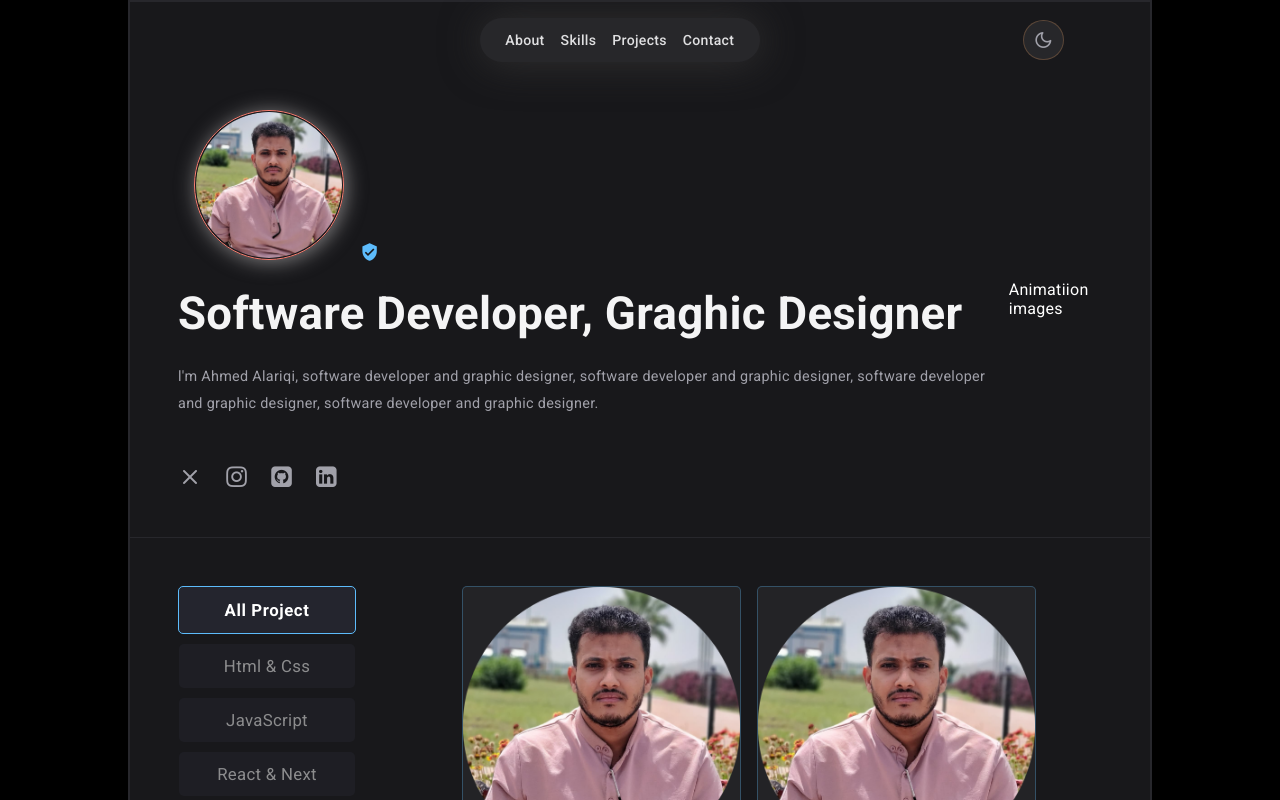
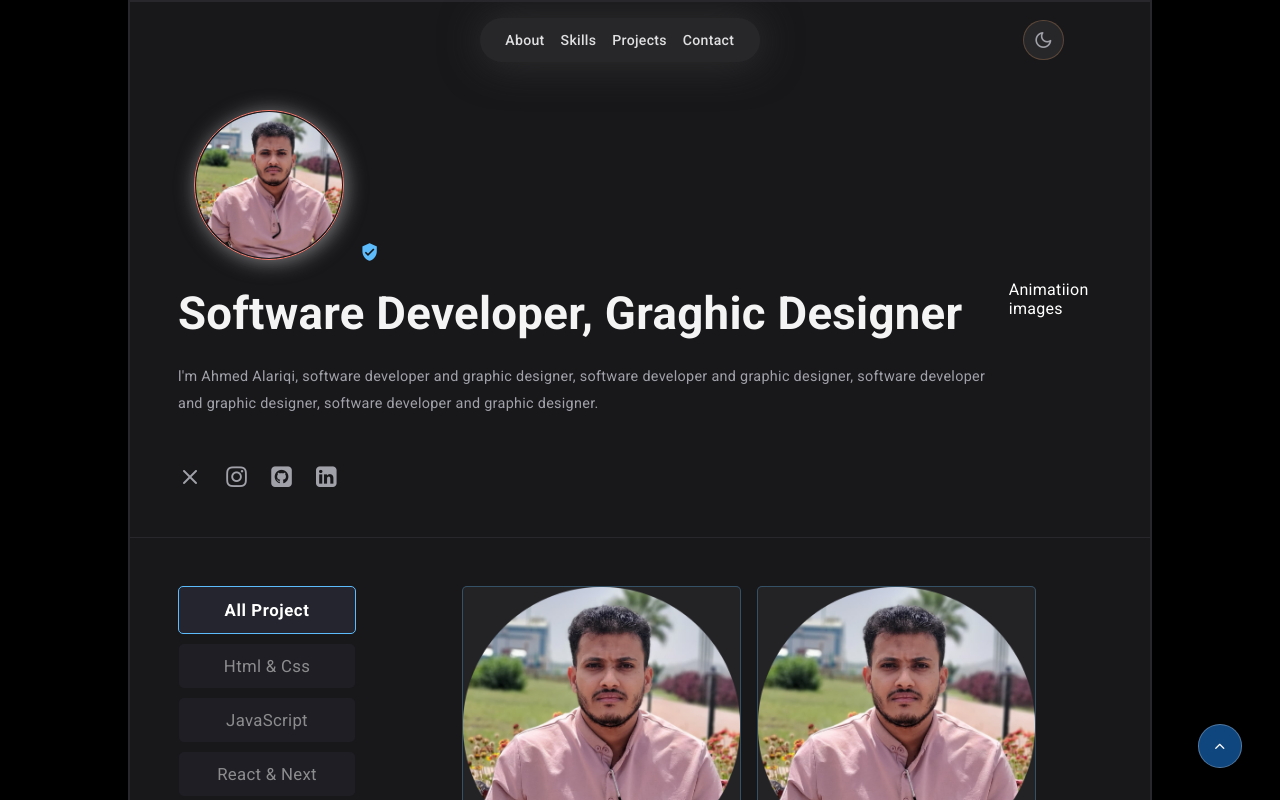
Before and after one commit to AhmedAlariqi97/my-portfolio, a React (Vite) app: page / in a window 1280 px wide. Shown: the top 800 px of the page. Built offline with nearby package versions, Linux system fonts and the light colour scheme.

Commit message:
add button scroll to top

```diff
--- a/src/index.css
+++ b/src/index.css
@@ -102,6 +102,26 @@ button {
 
 /* end style of scroller */
 
+.scroll2Top {
+  background-color: rgba(25, 118, 210, .6);
+  width: 2.6rem;
+  height: 2.6rem;
+  border-radius: 50%;
+  position: fixed;
+  bottom: 2rem;
+  right: 3%;
+  display: flex;
+  justify-content: center;
+  align-items: center;
+  transition: .4s;
+  border: 1px solid #ffffff46;
+}
+.scroll2Top:hover {
+  background-color: rgba(25, 118, 210, 1);
+  scale: 1.1;
+  border: 1px solid #ffffff66;
+}
+
 
 
 /* ===========================================
@@ -129,4 +149,7 @@ button {
     width: calc(100% + 1.6rem + 1.6rem);
     margin-left: -1.6rem;
   }
+  .scroll2Top {
+    opacity: .5;
+  }
 }
```
